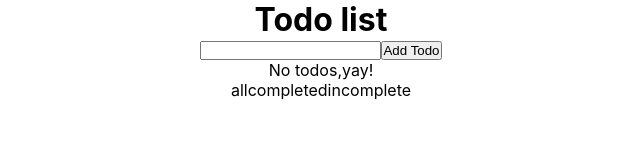
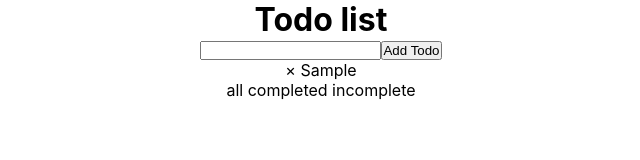
Before and after one commit to minatoyukina/react-demo, a React app: page /todo in a window 1280 px wide. Both pictures are taken after typing "Sample" into the empty fields and a click on the button "Add Todo". Shown: the top 160 px of the page, without its empty margins (319-959 px from the left). Built offline with nearby package versions, Linux system fonts and the light colour scheme.

Commit message:
react-redux

```diff
--- a/src/components/UserList.js
+++ b/src/components/UserList.js
@@ -12,8 +12,13 @@ export default class UserList extends Component {
     }
 
     componentDidMount() {
-        store.subscribe(() => this.setState({user: store.getState()})
+        store.subscribe(() => this.setState({user: store.getState().userReducer})
         );
+    }
+
+
+    componentDidUpdate(prevProps, prevState, snapshot) {
+        console.log(store.getState())
     }
 
     change = () => {
--- a/src/components/AddTodo.js
+++ b/src/components/todo/AddTodo.js
@@ -1,6 +1,6 @@
 import React from "react";
 import {connect} from "react-redux";
-import {addTodo} from "../redux/actions";
+import {addTodo} from "../../redux/actions";
 
 class AddTodo extends React.Component {
     constructor(props) {
@@ -9,7 +9,7 @@ class AddTodo extends React.Component {
     }
 
     updateInput = input => {
-        this.setState({input})
+        this.setState({input: input})
     };
 
     handleAddTodo = () => {
--- a/src/components/Todo.js
+++ b/src/components/todo/Todo.js
@@ -1,10 +1,10 @@
 import {connect} from "react-redux";
 import React from "react"
-import {toggleTodo} from "../redux/actions";
+import {toggleTodo} from "../../redux/actions";
 
 const Todo = ({todo, toggleTodo}) => (
     <li onClick={() => toggleTodo(todo.id)}>
-        {todo && todo.completed ? "ok" : "ng"}{" "}
+        {todo && todo.completed ? "〇" : "×"}{" "}
         <span>
             {todo.content}
         </span>
--- a/src/components/TodoList.js
+++ b/src/components/todo/TodoList.js
@@ -1,6 +1,6 @@
 import Todo from './Todo'
 import React from 'react'
-import {getTodosByFilter} from "../redux/selectors";
+import {getTodosByFilter} from "../../redux/selectors";
 import {connect} from "react-redux";
 
 const TodoList = ({todos}) => (
@@ -12,8 +12,9 @@ const TodoList = ({todos}) => (
 );
 
 const mapStateToProps = state => {
-    const {filter} = state;
-    const todos = getTodosByFilter(state, filter);
+    //aka: const filterReducer=state.filterReducer
+    const {filterReducer} = state;
+    const todos = getTodosByFilter(state, filterReducer);
     return {todos}
 };
 
--- a/src/components/filters.js
+++ b/src/components/todo/filters.js
@@ -1,7 +1,7 @@
 import React from 'react'
-import {VISIBILITY_FILTERS} from "../redux/constants";
+import {VISIBILITY_FILTERS} from "../../redux/constants";
 import {connect} from "react-redux";
-import {setFilter} from "../redux/actions";
+import {setFilter} from "../../redux/actions";
 
 const Filters = ({activeFilter, setFilter}) => {
     return (
@@ -11,7 +11,7 @@ const Filters = ({activeFilter, setFilter}) => {
                 return (
                     <span key={`visibility-filter-${currentFilter}`}
                           onClick={() => setFilter(currentFilter)}>
-                        {currentFilter}
+                        {currentFilter}{' '}
                     </span>
                 )
             })}
@@ -20,7 +20,7 @@ const Filters = ({activeFilter, setFilter}) => {
 };
 
 const mapStateToProps = state => {
-    return {activeFilter: state.filter}
+    return {activeFilter: state.filterReducer}
 };
 
 export default connect(mapStateToProps, {setFilter})(Filters)
--- a/src/redux/reducers/filterReducer.js
+++ b/src/redux/reducers/filterReducer.js
@@ -2,12 +2,10 @@ import {VISIBILITY_FILTERS} from "../constants";
 import {SET_FILTER} from "../actionTypes";
 
 const initialState = VISIBILITY_FILTERS.ALL;
-const filter = (state = initialState, action) => {
+export default (state = initialState, action) => {
     if (action.type === SET_FILTER) {
         return action.payload.filter;
     } else {
         return state
     }
 };
-
-export default filter;
--- a/src/redux/selectors.js
+++ b/src/redux/selectors.js
@@ -1,6 +1,9 @@
 import {VISIBILITY_FILTERS} from "./constants";
 
-export const getTodosState = store => store["todos"];
+export const getTodosState = store => {
+    console.log(store);
+    return store.todoReducer;
+};
 export const getTodoList = store => getTodosState(store) ? getTodosState(store).allIds : [];
 export const getTodoById = (store, id) => getTodosState ? {...getTodosState(store).byIds[id], id} : {};
 
--- a/src/router/index.js
+++ b/src/router/index.js
@@ -11,7 +11,7 @@ import Props from "../components/Props";
 import {Provider} from "react-redux";
 import Connect from "../components/Connect";
 import store from "../redux/store";
-import TodoApp from "../components/TodoApp";
+import TodoApp from "../components/todo/TodoApp";
 
 const RouterView = () => (
     <Provider store={store}>
```
Also changed, not shown: src/components/todo/TodoApp.js (renamed from src/components/TodoApp.js), src/redux/reducers/index.js (line endings or trailing spaces).
